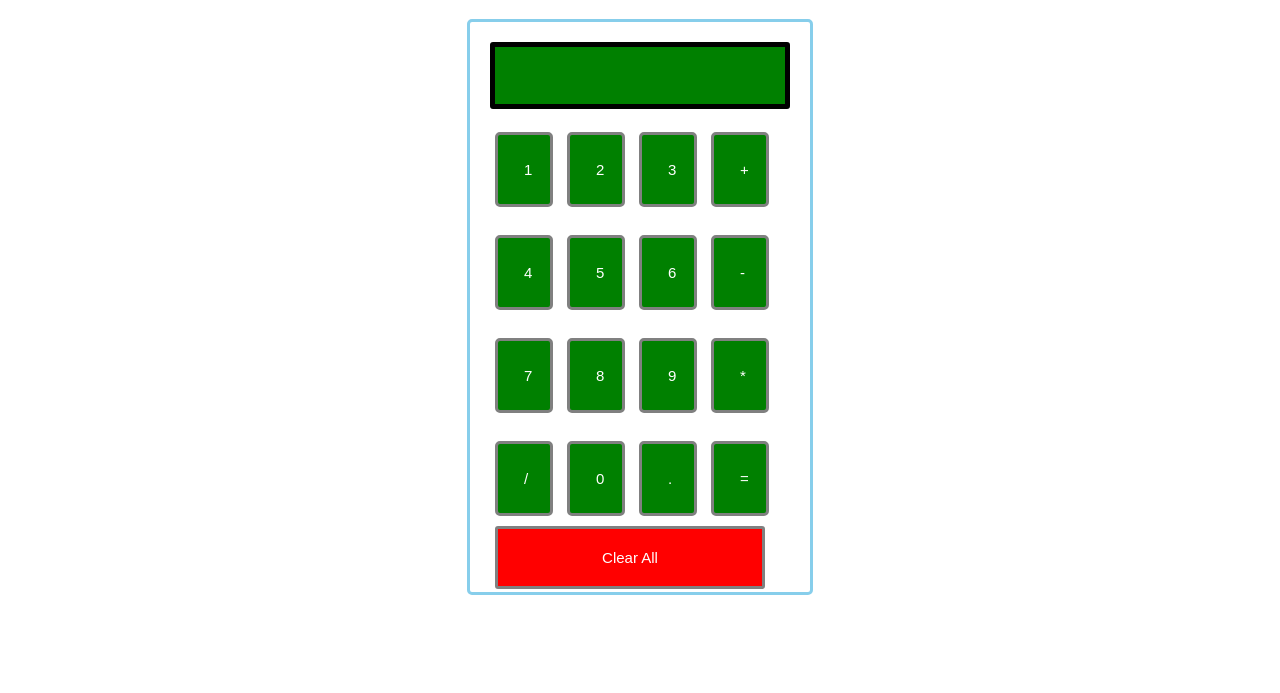
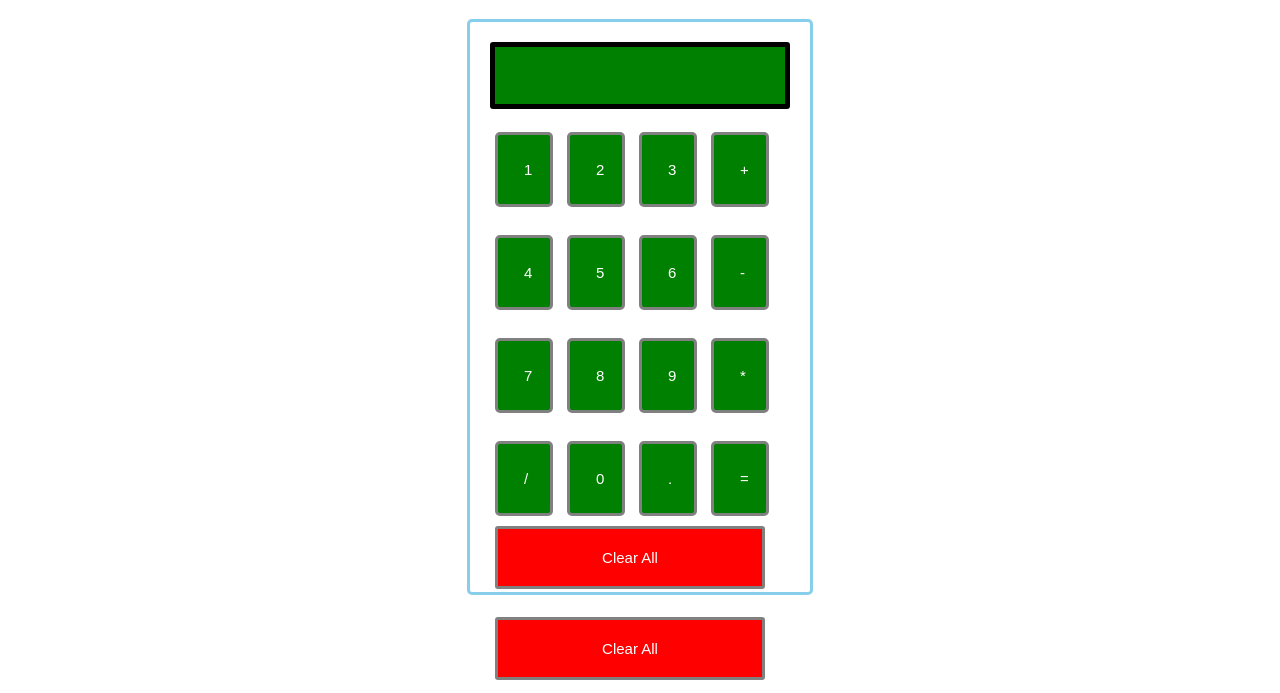
Before and after one commit to yash123chauhan/Calculator, a plain HTML site: page index.html in a window 1280 px wide. Shown: the part 107-800 px from the top of the page. Drawn offline with Linux system fonts and the light colour scheme.

Commit message:
Added a cancel button

```diff
--- a/index.html
+++ b/index.html
@@ -93,6 +93,10 @@ border: 5px solid black;
   <!-- Display the Cancel button and erase all data entered by the user. -->
   <input type = "button" value = "Clear All" onclick = "form1.answer.value = ' ' " id= "clear" >
   <br>
+  <br>
+  <!-- Display the Cancel button and erase all data entered by the user. -->
+  <input type = "button" value = "Clear All" onclick = "form1.answer.value = ' ' " id= "clear" >
+  <br>
 
 </form>
 </div>
```
